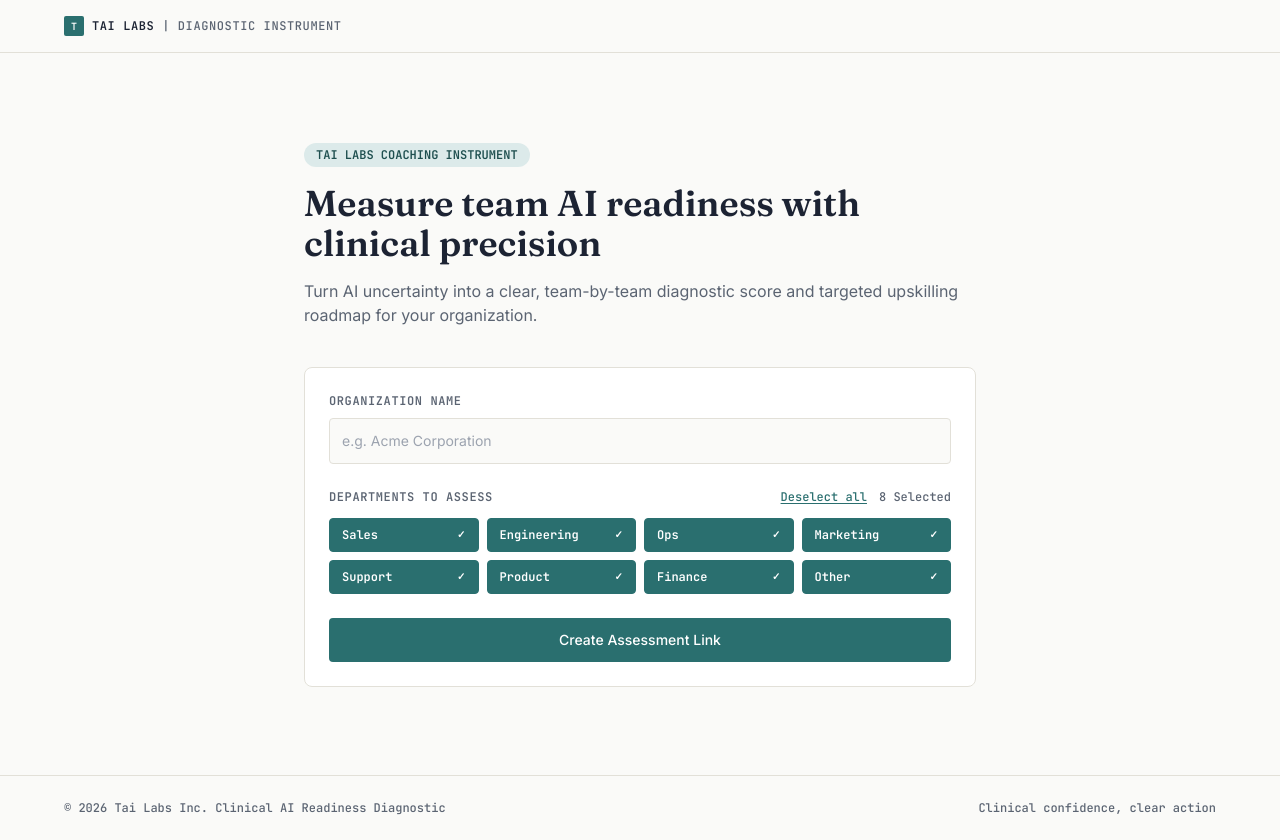
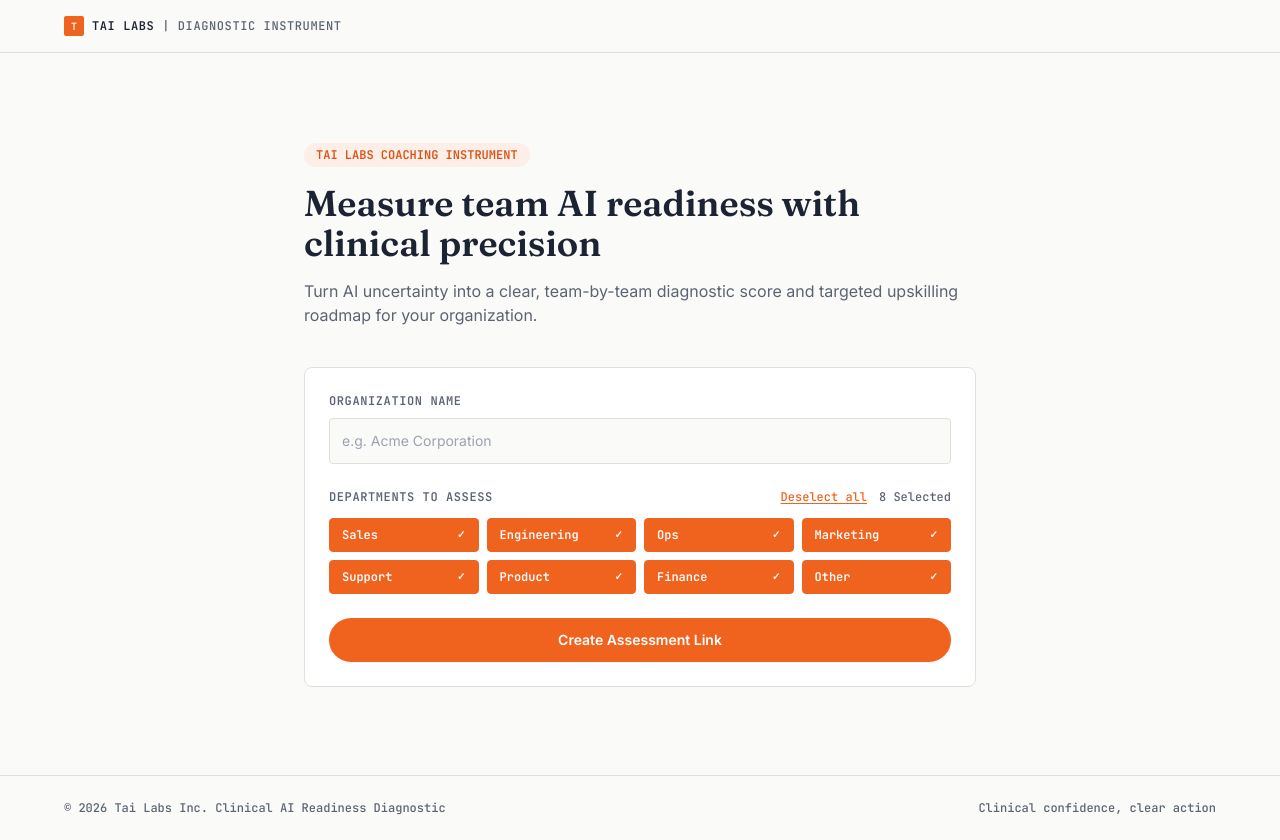
Before and after one commit to NTRajapaksha/ai-readiness, a Next.js app: page / in a window 1280 px wide. Built offline with nearby package versions, Linux system fonts and the light colour scheme.

Commit message:
style: synchronize color palette with official tailabs.ai warm orange (#F0631E) and purple (#6C4CE0) brand tokens

```diff
--- a/app/globals.css
+++ b/app/globals.css
@@ -10,11 +10,12 @@
   --surface-raised: #FFFFFF;
   --ink: #1C2333;
   --ink-muted: #5B6472;
-  --accent: #2A6F6F;
-  --accent-dark: #1E4F4F;
-  --accent-light: #DCEAEA;
-  --brand-violet: #6C4CE0;
-  --brand-coral: #F0631E;
+  --accent: #F0631E;
+  --accent-dark: #D95315;
+  --accent-light: #FDEEE7;
+  --brand-purple: #6C4CE0;
+  --brand-purple-light: #F0ECFC;
+  --brand-teal: #2A6F6F;
   --score-low: #C9D6D6;
   --score-mid: #6FA3A3;
   --score-high: #2A6F6F;
--- a/components/ui/Button.tsx
+++ b/components/ui/Button.tsx
@@ -13,12 +13,12 @@ export const Button: React.FC<ButtonProps> = ({
   ...props
 }) => {
   let baseStyles =
-    'inline-flex items-center justify-center px-4 py-2.5 text-sm font-medium transition-colors duration-150 rounded disabled:opacity-50 disabled:cursor-not-allowed focus-visible:outline-none focus-visible:ring-2 focus-visible:ring-accent';
+    'inline-flex items-center justify-center px-5 py-2.5 text-sm font-semibold transition-all duration-150 rounded-full disabled:opacity-50 disabled:cursor-not-allowed focus-visible:outline-none focus-visible:ring-2 focus-visible:ring-accent';
 
   let variantStyles = '';
 
   if (variant === 'primary') {
-    variantStyles = 'bg-accent text-white hover:bg-accent-dark active:bg-accent-dark';
+    variantStyles = 'bg-accent text-white hover:bg-accent-dark active:bg-accent-dark shadow-sm';
   } else if (variant === 'secondary') {
     variantStyles =
       'bg-surface-raised border border-borderCustom text-ink hover:bg-surface active:bg-surface';
--- a/components/ui/ExecutiveBrief.tsx
+++ b/components/ui/ExecutiveBrief.tsx
@@ -79,7 +79,7 @@ export const ExecutiveBrief: React.FC<ExecutiveBriefProps> = ({
       {/* Header Bar */}
       <div className="flex flex-col sm:flex-row sm:items-center justify-between gap-3">
         <div className="flex items-center gap-2.5">
-          <div className="w-6 h-6 bg-accent rounded flex items-center justify-center text-white text-[11px] font-bold font-mono shadow-sm flex-shrink-0">
+          <div className="w-6 h-6 bg-brandPurple rounded flex items-center justify-center text-white text-[11px] font-bold font-mono shadow-sm flex-shrink-0">
             AI
           </div>
           <div className="min-w-0">
@@ -117,7 +117,7 @@ export const ExecutiveBrief: React.FC<ExecutiveBriefProps> = ({
       {/* Initial Empty State */}
       {!brief ? (
         <div className="p-6 bg-surface-raised border border-borderCustom rounded-lg text-center space-y-4">
-          <div className="w-10 h-10 bg-accent-light text-accent rounded-full flex items-center justify-center mx-auto text-lg">
+          <div className="w-10 h-10 bg-brandPurple/10 text-brandPurple rounded-full flex items-center justify-center mx-auto text-lg">
             ✨
           </div>
           <div className="space-y-1">
--- a/tailwind.config.js
+++ b/tailwind.config.js
@@ -17,17 +17,18 @@ module.exports = {
           muted: '#5B6472',
         },
         accent: {
+          DEFAULT: '#F0631E',
+          dark: '#D95315',
+          light: '#FDEEE7',
+        },
+        brandPurple: {
+          DEFAULT: '#6C4CE0',
+          light: '#F0ECFC',
+        },
+        brandTeal: {
           DEFAULT: '#2A6F6F',
           dark: '#1E4F4F',
           light: '#DCEAEA',
-        },
-        taiViolet: {
-          DEFAULT: '#6C4CE0',
-          light: 'rgba(108,76,224,0.12)',
-        },
-        taiCoral: {
-          DEFAULT: '#F0631E',
-          light: 'rgba(240,99,30,0.12)',
         },
         score: {
           low: '#C9D6D6',
```
